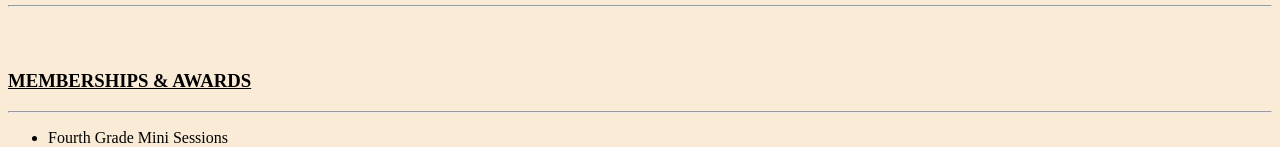
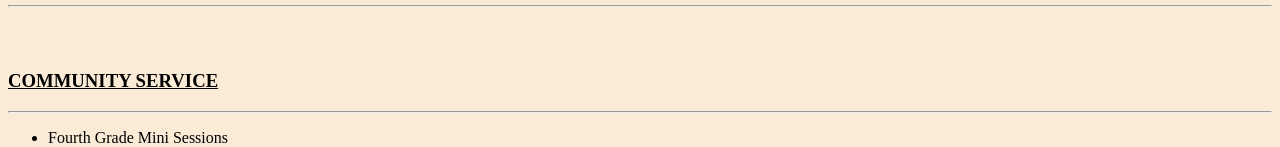
Before and after one commit to BraydynT/BraydynT.github.io, a plain HTML site: page 1-1/index.html in a window 1280 px wide. Shown: the part 1031-1178 px from the top of the page. Drawn offline with Linux system fonts and the light colour scheme.

Commit message:
Update index.html

```diff
--- a/1-1/index.html
+++ b/1-1/index.html
@@ -68,7 +68,7 @@
         <br>
         <br>
 
-        <h3><u>MEMBERSHIPS & AWARDS</u></h3>
+        <h3><u>COMMUNITY SERVICE</u></h3>
         <hr>
         <ul>
             <li>Fourth Grade Mini Sessions</li>
```
